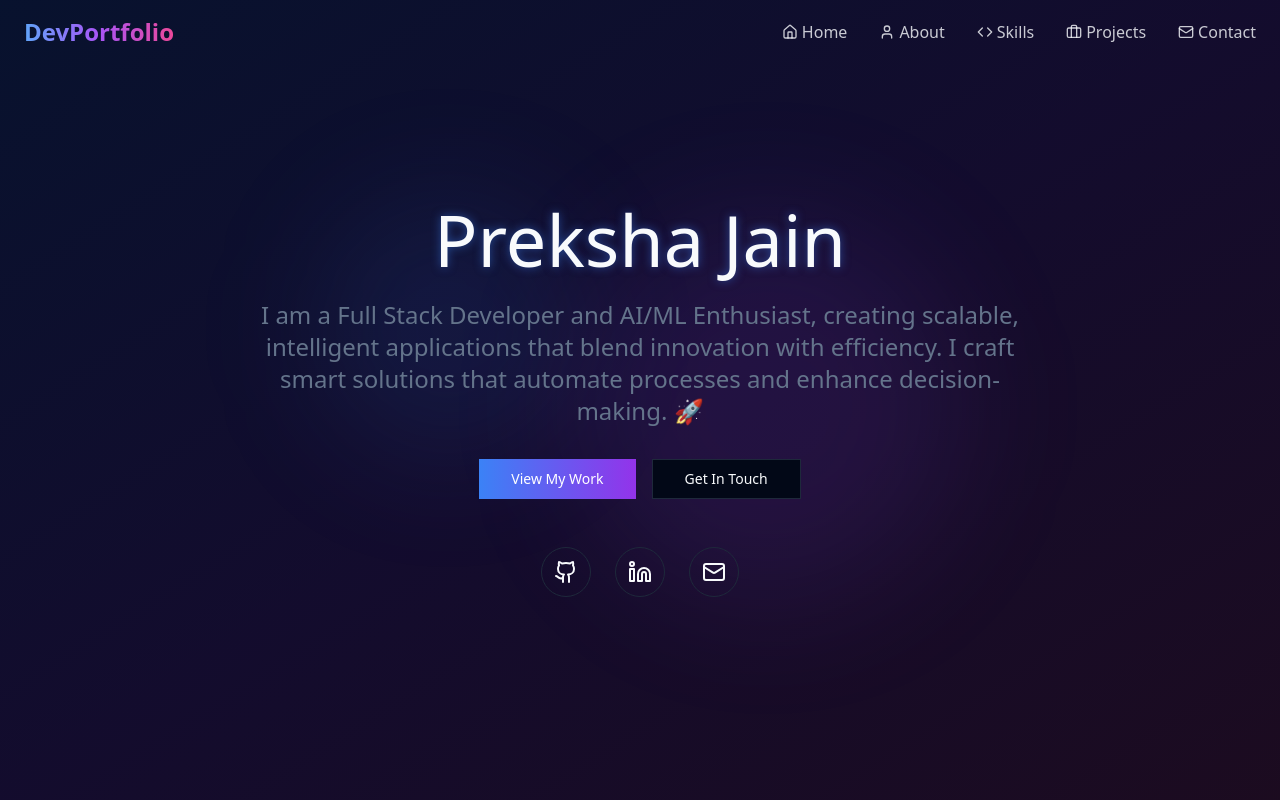
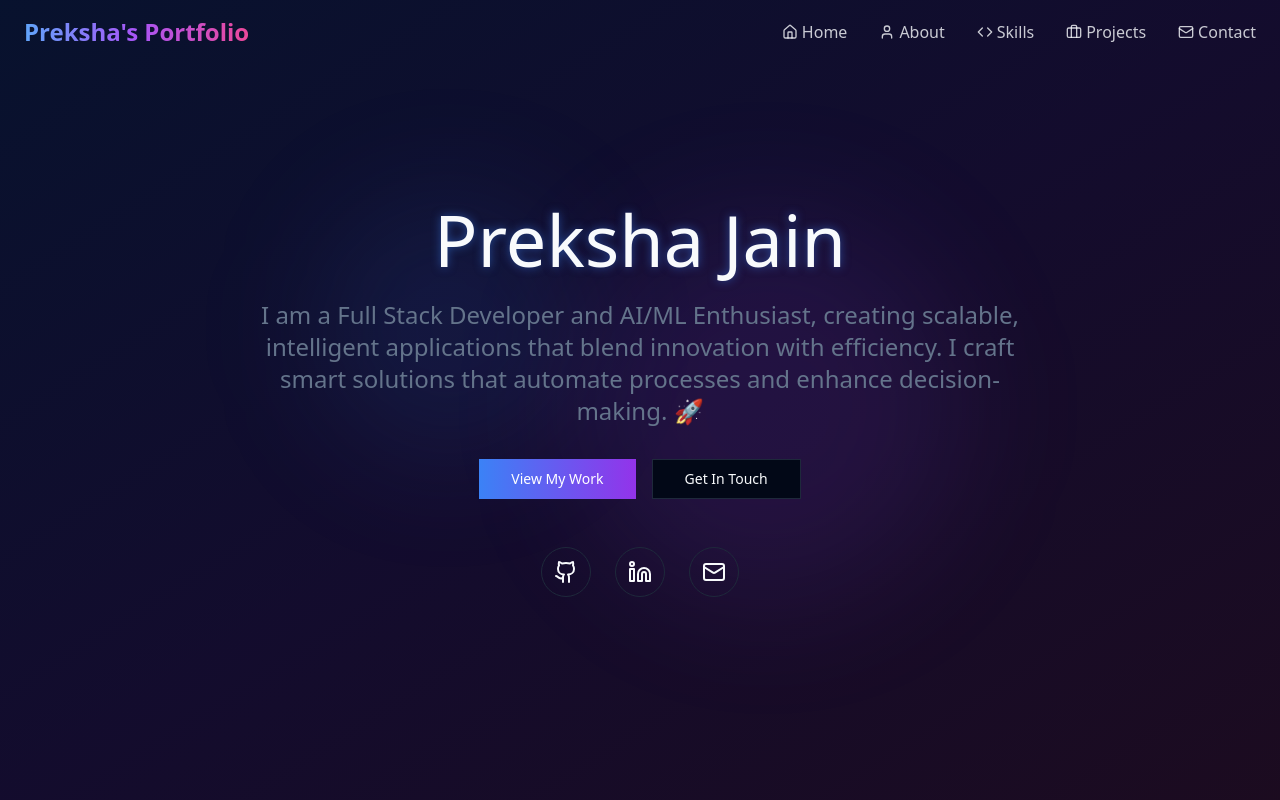
Before and after one commit to Prekshaj16/Portfolio, a React (Vite) app: page / in a window 1280 px wide. Shown: the top 800 px of the page. Built offline with nearby package versions, Linux system fonts and the light colour scheme.

Commit message:
Refactor: Update header and hero
- Changed "DevPortfolio" to "Preksha's Portfolio" in the header.
- Implemented hover color changes for header navigation based on the website's color theme.

```diff
--- a/src/components/Header.tsx
+++ b/src/components/Header.tsx
@@ -37,7 +37,7 @@ const Header = () => {
       <nav className="container mx-auto px-6 py-4">
         <div className="flex items-center justify-between">
           <div className="text-2xl font-bold gradient-text">
-            DevPortfolio
+            Preksha's Portfolio
           </div>
 
           {/* Desktop Navigation */}
@@ -46,7 +46,7 @@ const Header = () => {
               <button
                 key={item.name}
                 onClick={() => scrollToSection(item.href)}
-                className="flex items-center space-x-1 text-foreground/80 hover:text-foreground transition-colors duration-300 hover:text-glow"
+                className="flex items-center space-x-1 text-foreground/80 hover:text-transparent hover:bg-gradient-to-r hover:from-blue-400 hover:via-purple-500 hover:to-pink-500 hover:bg-clip-text transition-all duration-300 hover:text-glow"
               >
                 <item.icon size={16} />
                 <span>{item.name}</span>
@@ -70,7 +70,7 @@ const Header = () => {
               <button
                 key={item.name}
                 onClick={() => scrollToSection(item.href)}
-                className="flex items-center space-x-2 w-full py-2 text-foreground/80 hover:text-foreground transition-colors"
+                className="flex items-center space-x-2 w-full py-2 text-foreground/80 hover:text-transparent hover:bg-gradient-to-r hover:from-blue-400 hover:via-purple-500 hover:to-pink-500 hover:bg-clip-text transition-all duration-300"
               >
                 <item.icon size={16} />
                 <span>{item.name}</span>
```
